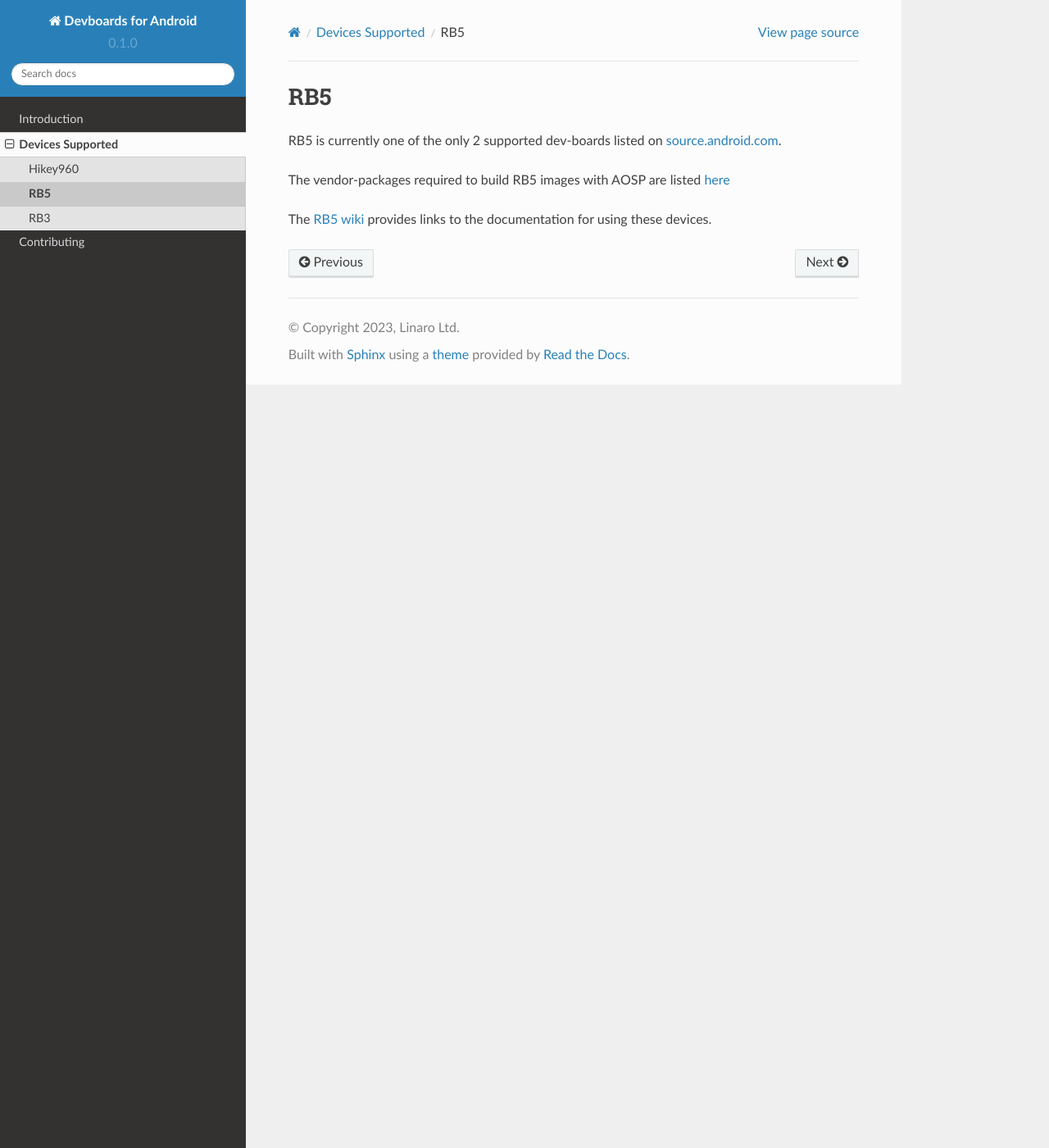
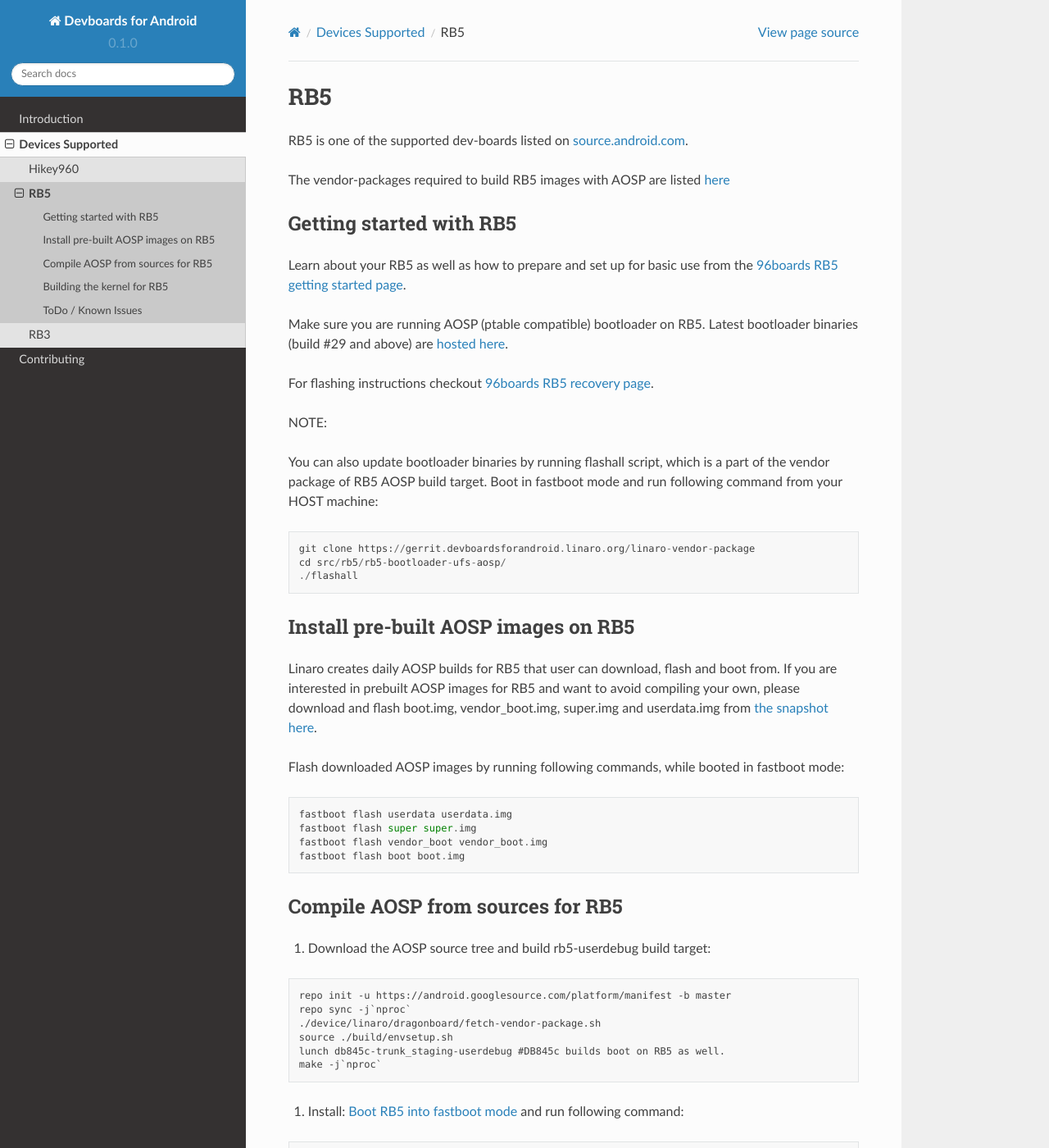
Before and after one commit to sumitsemwal/devboardsforandroid, a Sphinx documentation site: the page built from docs/devices/rb5.rst, in a window 1280 px wide and 1400 px high. Shown: the whole window at 82% size. Built offline with Sphinx 7.4.7 and the Read the Docs theme 2.0.0, drawn with Linux system fonts in a browser that asks for light colours; some of the changed text lies outside the part shown.

Commit message:
rb5.rst: Update to move wiki info into this page itself
wiki.linaro.org is sunset; move the relevant information here

Change-Id: I0505a16d555007185913a29e8621c95426a34d46
Signed-off-by: Sumit Semwal <sumit.semwal@linaro.org>

```diff
--- a/docs/devices/rb5.rst
+++ b/docs/devices/rb5.rst
@@ -6,11 +6,124 @@
 RB5
 ===
 
-RB5 is currently one of the only 2 supported dev-boards listed on
+RB5 is one of the supported dev-boards listed on
 `source.android.com <https://source.android.com/docs/setup/create/devices>`_.
 
 The vendor-packages required to build RB5 images with AOSP are
 listed `here <http://releases.devboardsforandroid.linaro.org/vendor-packages>`_
 
-The `RB5 wiki <https://wiki.linaro.org/AOSP/rb5>`_ provides links to the
-documentation for using these devices.
+
+Getting started with RB5
+------------------------
+
+Learn about your RB5 as well as how to prepare and set up for basic use from the
+`96boards RB5 getting started page <https://www.96boards.org/documentation/consumer/dragonboard/qualcomm-robotics-rb5>`_.
+
+Make sure you are running AOSP (ptable compatible) bootloader on RB5. Latest
+bootloader binaries (build #29 and above) are `hosted here
+<http://snapshots.linaro.org/96boards/qrb5165-rb5/linaro/rescue>`_.
+
+For flashing instructions checkout `96boards RB5 recovery page <https://www.96boards.org/documentation/consumer/dragonboard/qualcomm-robotics-rb5/installation/board-recovery.md.html>`_.
+
+NOTE:
+
+You can also update bootloader binaries by running flashall script, which is
+a part of the vendor package of RB5 AOSP build target. Boot in fastboot mode
+and run following command from your HOST machine::
+
+   git clone https://gerrit.devboardsforandroid.linaro.org/linaro-vendor-package
+   cd src/rb5/rb5-bootloader-ufs-aosp/
+   ./flashall
+
+
+Install pre-built AOSP images on RB5
+------------------------------------
+
+Linaro creates daily AOSP builds for RB5 that user can download, flash and boot
+from. If you are interested in prebuilt AOSP images for RB5 and want to avoid
+compiling your own, please download and flash boot.img, vendor_boot.img,
+super.img and userdata.img from
+`the snapshot here <https://snapshots.linaro.org/96boards/dragonboard845c/linaro/aosp-master/>`_.
+
+Flash downloaded AOSP images by running following commands, while booted
+in fastboot mode::
+
+   fastboot flash userdata userdata.img
+   fastboot flash super super.img
+   fastboot flash vendor_boot vendor_boot.img
+   fastboot flash boot boot.img
+
+
+Compile AOSP from sources for RB5
+---------------------------------
+
+#. Download the AOSP source tree and build rb5-userdebug build target:
+
+::
+
+   repo init -u https://android.googlesource.com/platform/manifest -b master
+   repo sync -j`nproc`
+   ./device/linaro/dragonboard/fetch-vendor-package.sh
+   source ./build/envsetup.sh
+   lunch db845c-trunk_staging-userdebug #DB845c builds boot on RB5 as well.
+   make -j`nproc`
+
+
+#. Install:  `Boot RB5 into fastboot mode <https://www.96boards.org/documentation/consumer/dragonboard/qualcomm-robotics-rb5/installation/board-recovery.md.html#booting-into-fastboot>`_ and run following command:
+
+::
+
+   ./device/linaro/dragonboard/installer/rb5/flash-all-aosp.sh
+
+You can also perform QDL board recovery by running following script after
+booting RB5 in `USB flashing mode <https://www.96boards.org/documentation/consumer/dragonboard/qualcomm-robotics-rb5/installation/board-recovery.md.html#connecting-the-board-in-usb-flashing-mode-aka-edl-mode>`_:
+
+::
+
+   ./device/linaro/dragonboard/installer/rb5/recovery.sh
+
+
+Building the kernel for RB5
+---------------------------
+
+The **Preferred** option is to build RB5 Android GKI kernel artifacts using
+Bazel build. Run the following commands to clone the kernel source, prebuilt
+Android toolchains and build scripts.
+
+::
+
+   mkdir repo-rb5
+   cd repo-rb5
+   repo init -u https://android.googlesource.com/kernel/manifest -b common-android-mainline
+   repo sync -j`nproc`
+   tools/bazel clean
+   tools/bazel run //common:db845c_dist
+
+Now delete all the objects in
+$(AOSP_TOPDIR)device/linaro/dragonboard-kernel/android-mainline/, then copy
+build artifacts from out/db845c/dist/ to
+$(AOSP_TOPDIR)/device/linaro/dragonboard-kernel/android-mainline/
+
+If you want to properly test the GKI kernel, you should
+
+* grab the latest kernel_aarch64 build from
+  https://ci.android.com/builds/branches/aosp_kernel-common-android-mainline/grid?
+
+* under artifacts, download the Image.gz and copy it to
+  $(AOSP_TOPDIR)/device/linaro/dragonboard-kernel/android-mainline/
+
+Then rebuild AOSP using:
+
+::
+
+   make TARGET_KERNEL_USE=mainline -j`nproc`'
+
+ToDo / Known Issues
+-------------------
+
+* Factory version of RB5 comes with older version of lt9611uxc firmware flashed
+  on it, so in case you do not see display up and running then please upgrade
+  the lt9611uxc firmware version to v43 or newer.
+
+* WiFi-BT drivers are WIP and not upstreamed yet. You can find the patches here
+  https://git.linaro.org/people/amit.pundir/linux.git/log/?h=rbX-mainline
```
